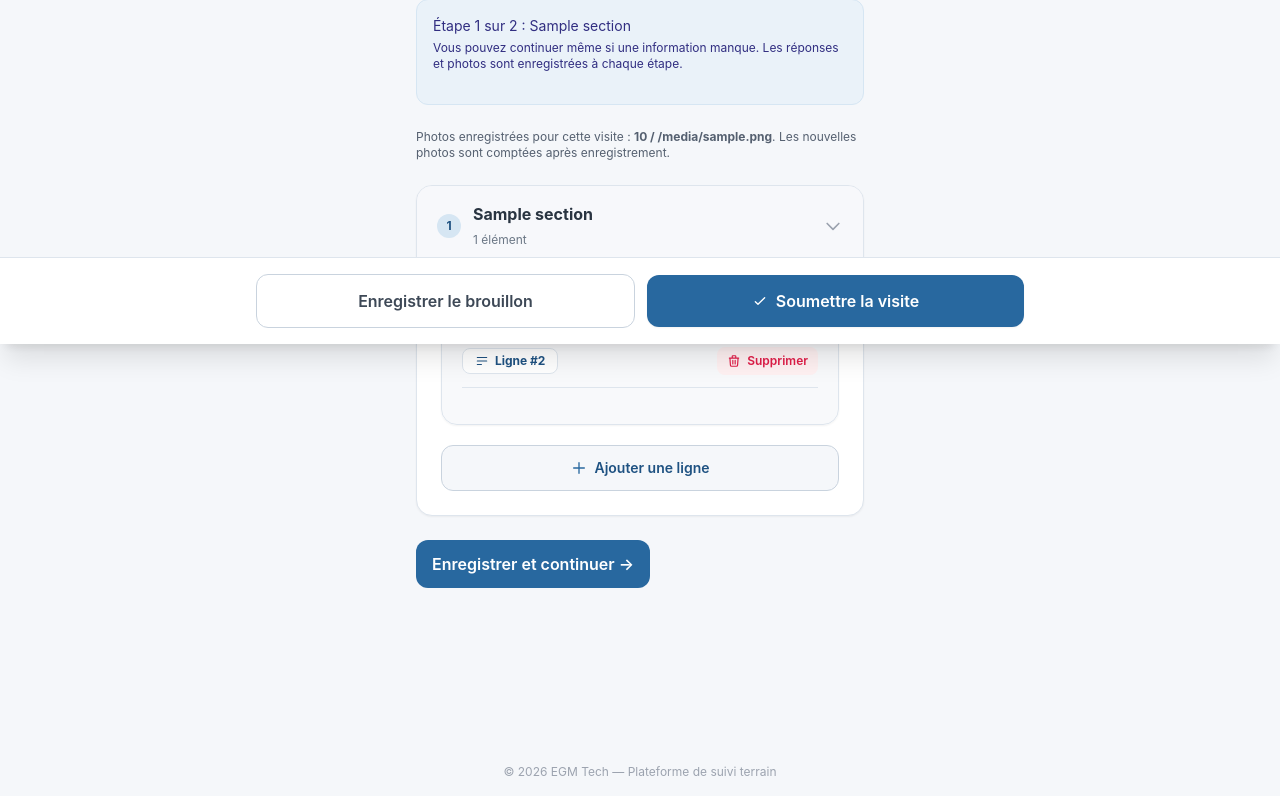
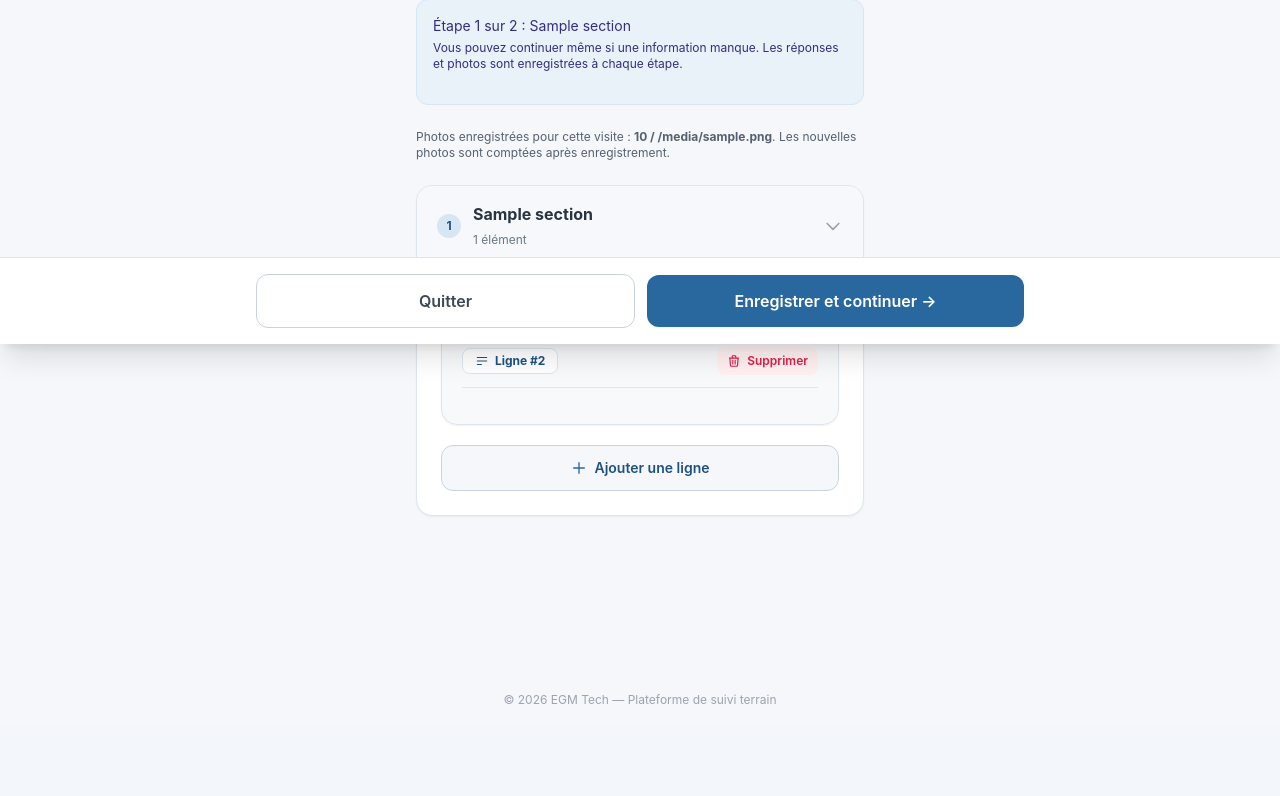
Before and after one commit to dmaiga/egmtech-suivi, a Django app: template templates/visits/visit_edit.html in a window 1280 px wide. Shown: the part 456-1252 px from the top of the page. After the commit the page ends 1160 px from the top, so only its background shows below. Run offline with Django 5.2, Linux system fonts and the light colour scheme; the template is opened without the code that fills it: most values are stand-ins (such as "Sample title", 1, 10 or a date in 2020); some libraries are stand-ins or nearby versions.

Commit message:
feat(visits): wizard a une seule rangee de boutons et ecran de chargement
Quitter (avec confirmation) a la premiere etape, Precedent ensuite ;
Soumettre la visite uniquement a la derniere etape. Spinner pendant l'envoi.

Co-Authored-By: Claude Opus 5.5 <noreply@anthropic.com>

```diff
--- a/templates/visits/visit_edit.html
+++ b/templates/visits/visit_edit.html
@@ -266,18 +266,25 @@
             </div>
         </section>
 
-        <div id="wizard-navigation" class="hidden flex flex-wrap gap-2">
-            <button type="submit" name="wizard_step" value="0" id="wizard-prev" formaction="{% url 'visits:visit-save' visit.pk %}" class="px-4 py-3 border border-gray-300 rounded-xl bg-white text-gray-700 font-semibold">← Précédent</button>
-            <button type="submit" name="wizard_step" value="1" id="wizard-next" formaction="{% url 'visits:visit-save' visit.pk %}" class="px-4 py-3 rounded-xl bg-indigo-600 text-white font-semibold">Enregistrer et continuer →</button>
-        </div>
-        <!-- Barre d'actions collée en bas de l'écran (Sticky Bottom Bar) -->
-        <div class="fixed bottom-0 left-0 right-0 z-40 bg-white/95 backdrop-blur-md border-t border-gray-200 p-3 sm:p-4 shadow-xl">
+        <!-- Navigation du wizard, collée en bas de l'écran : une seule rangée de boutons.
+             Sans JavaScript, seul « Soumettre la visite » est visible (toutes les sections affichées). -->
+        <div id="wizard-navigation" class="fixed bottom-0 left-0 right-0 z-40 bg-white/95 backdrop-blur-md border-t border-gray-200 p-3 sm:p-4 shadow-xl">
             <div class="max-w-3xl mx-auto flex items-center gap-3">
-                <button type="submit"
-                        id="btn-save-draft"
+                <button type="button" id="wizard-quit"
+                        data-confirm="Êtes-vous sûr de vouloir quitter cette visite ?"
+                        data-href="{% url 'visits:mission-list' %}"
+                        class="hidden flex-1 py-3.5 px-4 bg-white hover:bg-gray-50 border border-gray-300 text-gray-700 font-semibold text-sm sm:text-base rounded-xl shadow-xs transition active:scale-[0.99] text-center">
+                    Quitter
+                </button>
+                <button type="submit" name="wizard_step" value="0" id="wizard-prev"
                         formaction="{% url 'visits:visit-save' visit.pk %}"
-                        class="flex-1 py-3.5 px-4 bg-white hover:bg-gray-50 border border-gray-300 text-gray-700 font-semibold text-sm sm:text-base rounded-xl shadow-xs transition active:scale-[0.99] text-center">
-                    Enregistrer le brouillon
+                        class="hidden flex-1 py-3.5 px-4 bg-white hover:bg-gray-50 border border-gray-300 text-gray-700 font-semibold text-sm sm:text-base rounded-xl shadow-xs transition active:scale-[0.99] text-center">
+                    ← Précédent
+                </button>
+                <button type="submit" name="wizard_step" value="1" id="wizard-next"
+                        formaction="{% url 'visits:visit-save' visit.pk %}"
+                        class="hidden flex-1 py-3.5 px-4 bg-indigo-600 hover:bg-indigo-700 text-white font-semibold text-sm sm:text-base rounded-xl shadow-sm transition active:scale-[0.99] text-center">
+                    Enregistrer et continuer →
                 </button>
                 <button type="submit"
                         id="btn-submit-visit"
@@ -286,6 +293,18 @@
                     <svg class="w-4 h-4 text-white" fill="none" stroke="currentColor" viewBox="0 0 24 24"><path stroke-linecap="round" stroke-linejoin="round" stroke-width="2" d="M5 13l4 4L19 7" /></svg>
                     Soumettre la visite
                 </button>
+            </div>
+        </div>
+
+        <!-- Écran de chargement affiché pendant l'envoi (photos parfois lourdes) -->
+        <div id="wizard-loading" class="hidden fixed inset-0 z-50 bg-gray-900/60 backdrop-blur-sm flex items-center justify-center p-4" role="status" aria-live="assertive">
+            <div class="bg-white rounded-2xl shadow-xl p-6 max-w-xs w-full text-center space-y-3">
+                <svg class="animate-spin w-10 h-10 mx-auto text-indigo-600" fill="none" viewBox="0 0 24 24">
+                    <circle class="opacity-25" cx="12" cy="12" r="10" stroke="currentColor" stroke-width="4"></circle>
+                    <path class="opacity-75" fill="currentColor" d="M4 12a8 8 0 018-8v4a4 4 0 00-4 4H4z"></path>
+                </svg>
+                <p class="font-semibold text-gray-900">Enregistrement en cours…</p>
+                <p class="text-xs text-gray-600">L'envoi des photos peut prendre un moment. Ne fermez pas la page.</p>
             </div>
         </div>
     </form>
--- a/visits/tests.py
+++ b/visits/tests.py
@@ -975,7 +975,11 @@ class SupervisorScreensTests(TestCase):
         # Signatures et boutons collés en bas
         self.assertContains(response, "Signature du superviseur")
         self.assertContains(response, "Effacer")
-        self.assertContains(response, "Enregistrer le brouillon")
+        self.assertNotContains(response, "Enregistrer le brouillon")
+        self.assertContains(response, "Quitter")
+        self.assertContains(response, "Êtes-vous sûr de vouloir quitter cette visite ?")
+        self.assertContains(response, "Enregistrer et continuer")
+        self.assertContains(response, "wizard-loading")
         self.assertContains(response, "Soumettre la visite")
 
     def test_bandeau_de_rejet_visible_en_saisie(self):
```
Also changed, not shown: static/visits/wizard.js (+38 -6 lines).
